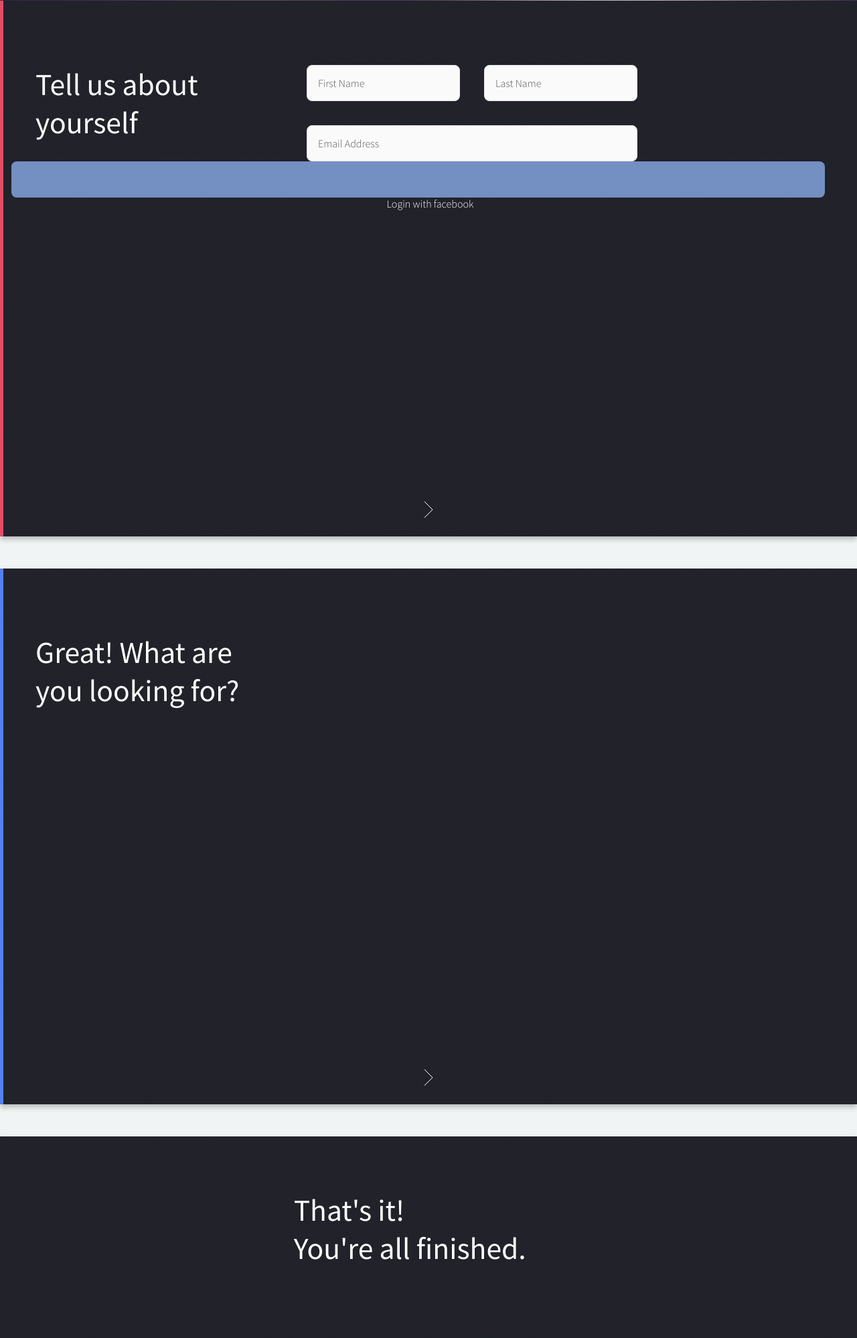
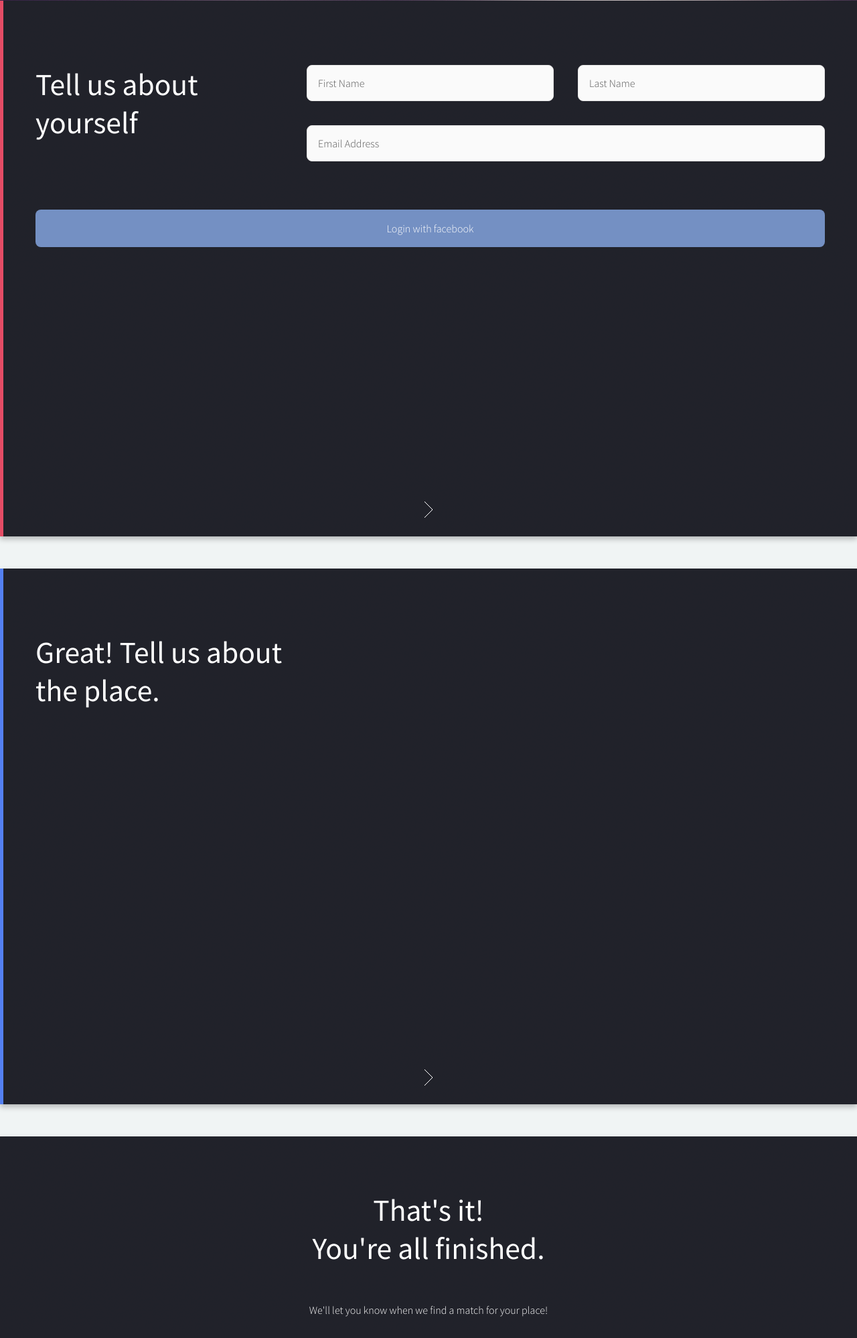
Before and after one commit to phyxl/subber, a plain HTML site: page templates/list.html in a window 1280 px wide. Shown: the part 802-2800 px from the top of the page at 67% size. Drawn offline with Linux system fonts and the light colour scheme; files that its build step writes are made by us from their sources; files whose address does not match are found by name.

Commit message:
added pic

```diff
--- a/templates/list.html
+++ b/templates/list.html
@@ -74,7 +74,7 @@
 									<h2>Tell us about yourself</h2>
 								</header>
 							</div>
-							<form name="identityform" method="post" action="save-identity">
+							<form class="8u" name="identityform" method="post" action="save-identity">
 								<div class="row">
 									<div class="6u 10u(mobile)">
 										<input type="text" name="firstname" placeholder="First Name">
@@ -88,11 +88,17 @@
 										<input type="text" name="email" placeholder="Email Address">
 									</div>
 								</div>
-                            </form>
+							</form>
 						</div>
 						<div class="row">
-							<div class="4u 12u(medium)" style="line-height: 54px; text-align: center; border-radius: 0.5em; height:54px; float: left; width: 100%;background-color: #7490c3;color: #fff;">
+							<div class="12u 12u(medium)">
+							</div>
+						</div>
+						<div class="row">
+							<div class="12u 12u(medium)" >
+								<div style="background-color: #7490c3;color: #fff; height:56px; text-align:center; line-height:56px;border-radius:.5em;">
 								Login with facebook
+								</div>
 							</div>
 						</div>
 					</div>
@@ -109,7 +115,7 @@
 						<div class="row">
 							<div class="4u 12u(medium)">
 								<header>
-									<h2>Great! What are you looking for?</h2>
+									<h2>Great! Tell us about the place.</h2>
 
 								</header>
 							</div>
@@ -126,10 +132,24 @@
 				<div class="content">
 					<div class="container">
 						<div class="row">
-							<div class="4u -4u 12u(medium)">
-								<header>
+							<div class="12u 12u(medium)">
+								<header style="text-align:center;">
                                     <h2>That's it! <br/> You're all finished.</h2>
 
+								</header>
+							</div>
+						</div>
+						<div class="row">
+							<div class="12u 12u(medium)">
+								<header style="text-align:center; color:#fff;">
+                                    We'll let you know when we find a match for your place!
+								</header>
+							</div>
+						</div>
+						<div class="row">
+							<div class="12u 12u(medium)">
+								<header style="text-align:center;">
+                                    <img src="static/images/subbitt-logo-t.png">
 								</header>
 							</div>
 						</div>
```
Also changed, not shown: static/images/subbitt-logo-t.png (added), static/images/subbitt-logo.png (added), 1 other file.
